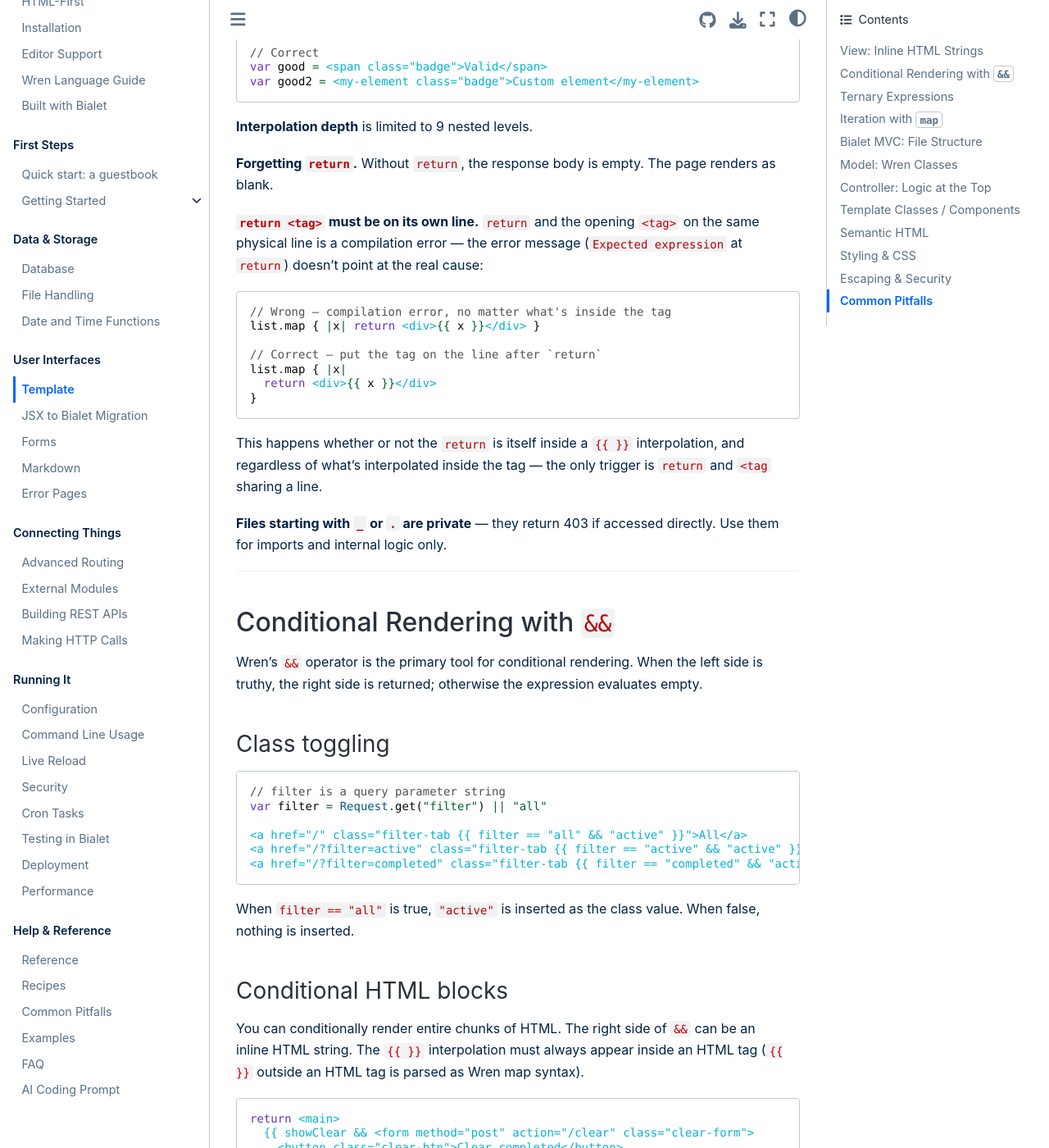
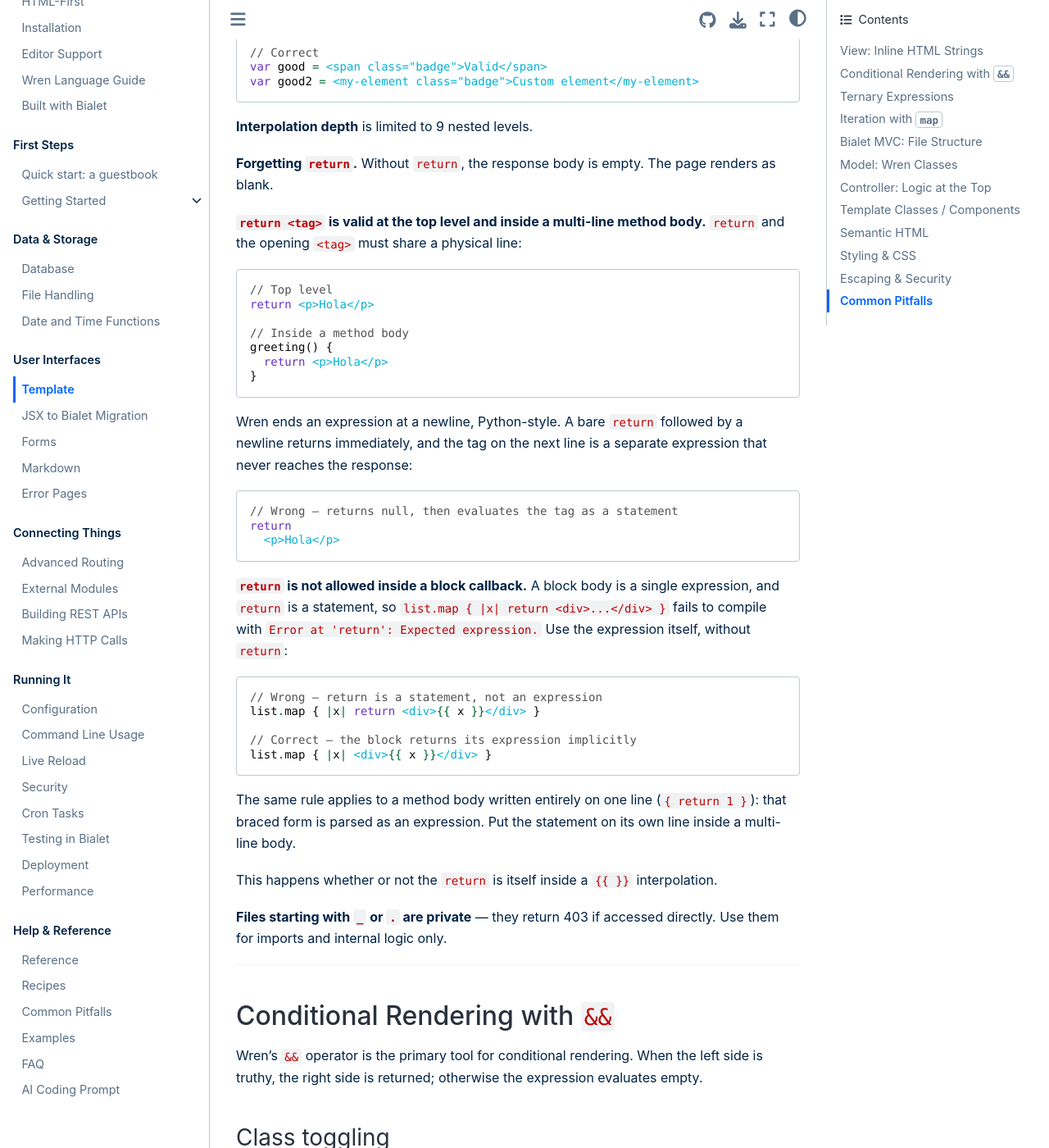
Before and after one commit to bialet/bialet, a Sphinx documentation site: the page built from docs/template.md, in a window 1280 px wide and 1400 px high, scrolled down 4241 px. Shown: the whole window at 82% size. Built offline with Sphinx 7.4.7 and the Sphinx Book theme 1.1.4, drawn with Linux system fonts in a browser that asks for light colours; the version number could not be read and is left out; some of the changed text lies outside the part shown.

Commit message:
docs: correct return newlines, {{ }} scope, callbacks and strings
Explain that a newline ends a Wren statement, so return and its value share a line. Clarify that {{ }} is interpolation inside an HTML literal only, that a block body is one expression (closer to x => {} than x => (...)), and that String.count is code points while indexing uses bytes. Document the built-in random module and that Db.migrate takes a backtick query literal.

````diff
--- a/docs/template.md
+++ b/docs/template.md
@@ -207,23 +207,48 @@ var good2 = <my-element class="badge">Custom element</my-element>
 **Forgetting `return`.** Without `return`, the response body is empty. The page
 renders as blank.
 
-**`return <tag>` must be on its own line.** `return` and the opening `<tag>`
-on the same physical line is a compilation error — the error message
-(`Expected expression` at `return`) doesn't point at the real cause:
+**`return <tag>` is valid at the top level and inside a multi-line method body.**
+`return` and the opening `<tag>` must share a physical line:
 
 ```wren
-// Wrong — compilation error, no matter what's inside the tag
-list.map { |x| return <div>{{ x }}</div> }
+// Top level
+return <p>Hola</p>
 
-// Correct — put the tag on the line after `return`
-list.map { |x|
-  return <div>{{ x }}</div>
+// Inside a method body
+greeting() {
+  return <p>Hola</p>
 }
 ```
 
+Wren ends an expression at a newline, Python-style. A bare `return` followed by
+a newline returns immediately, and the tag on the next line is a separate
+expression that never reaches the response:
+
+```wren
+// Wrong — returns null, then evaluates the tag as a statement
+return
+  <p>Hola</p>
+```
+
+**`return` is not allowed inside a block callback.** A block body is a single
+expression, and `return` is a statement, so `list.map { |x| return <div>...</div> }`
+fails to compile with `Error at 'return': Expected expression.` Use the
+expression itself, without `return`:
+
+```wren
+// Wrong — return is a statement, not an expression
+list.map { |x| return <div>{{ x }}</div> }
+
+// Correct — the block returns its expression implicitly
+list.map { |x| <div>{{ x }}</div> }
+```
+
+The same rule applies to a method body written entirely on one line (`{ return 1 }`):
+that braced form is parsed as an expression. Put the statement on its own line
+inside a multi-line body.
+
 This happens whether or not the `return` is itself inside a `{{ }}`
-interpolation, and regardless of what's interpolated inside the tag — the
-only trigger is `return` and `<tag` sharing a line.
+interpolation.
 
 **Files starting with `_` or `.` are private** — they return 403 if accessed
 directly. Use them for imports and internal logic only.
@@ -443,8 +468,19 @@ statements or variable declarations inside a `map` callback:
 } }}
 ```
 
-If you need pre-computed values, prepare them before `map` (e.g. add computed
-properties to your model class, or pre-process the list).
+A Wren block body is **one expression**. `{ |x|` followed by a newline is an
+empty body that returns `null`, not a function that continues on the next line.
+In JavaScript terms it is closer to `x => {}` than to
+`x => (/* multi-line expression */)`, which is why the output is silently empty.
+Keep the body on the same line as `{`:
+
+```wren
+{{ tasks.map { |task| <li>{{ task.description }}</li> } }}
+```
+
+`var` is a statement, so it cannot appear in the block body even on one line.
+Pre-compute the value before `map` (a computed property on the model, or a
+pre-processed list).
 
 **Empty lists produce empty output.** Pair `map` with `&&` to show an empty
 state:
````
Also changed, not shown: docs/database.md (+18 -0 lines), docs/pitfalls.md (+3 -2 lines), docs/prompt-guide.md (+7 -7 lines), docs/wren.md (+42 -3 lines).
